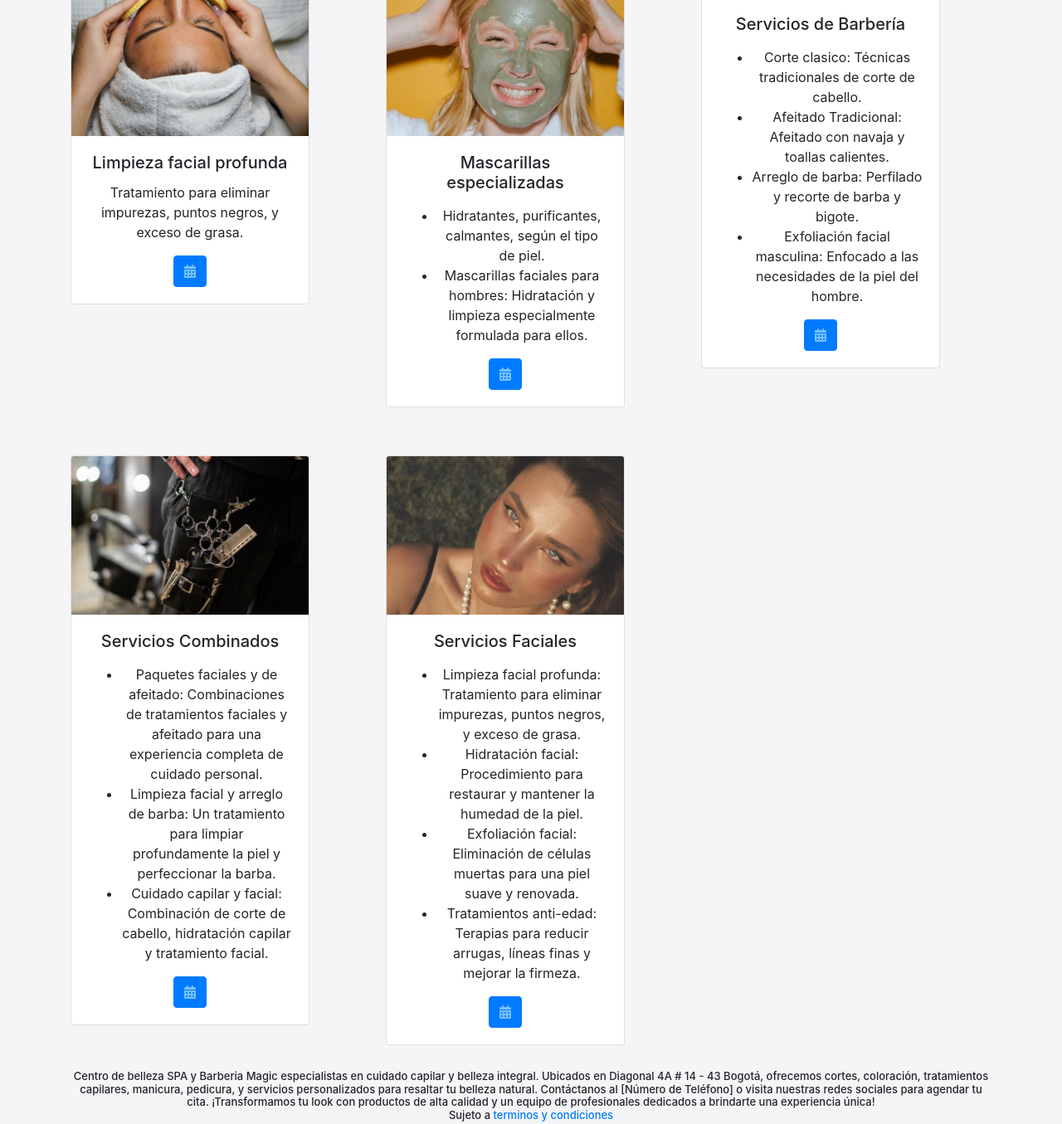
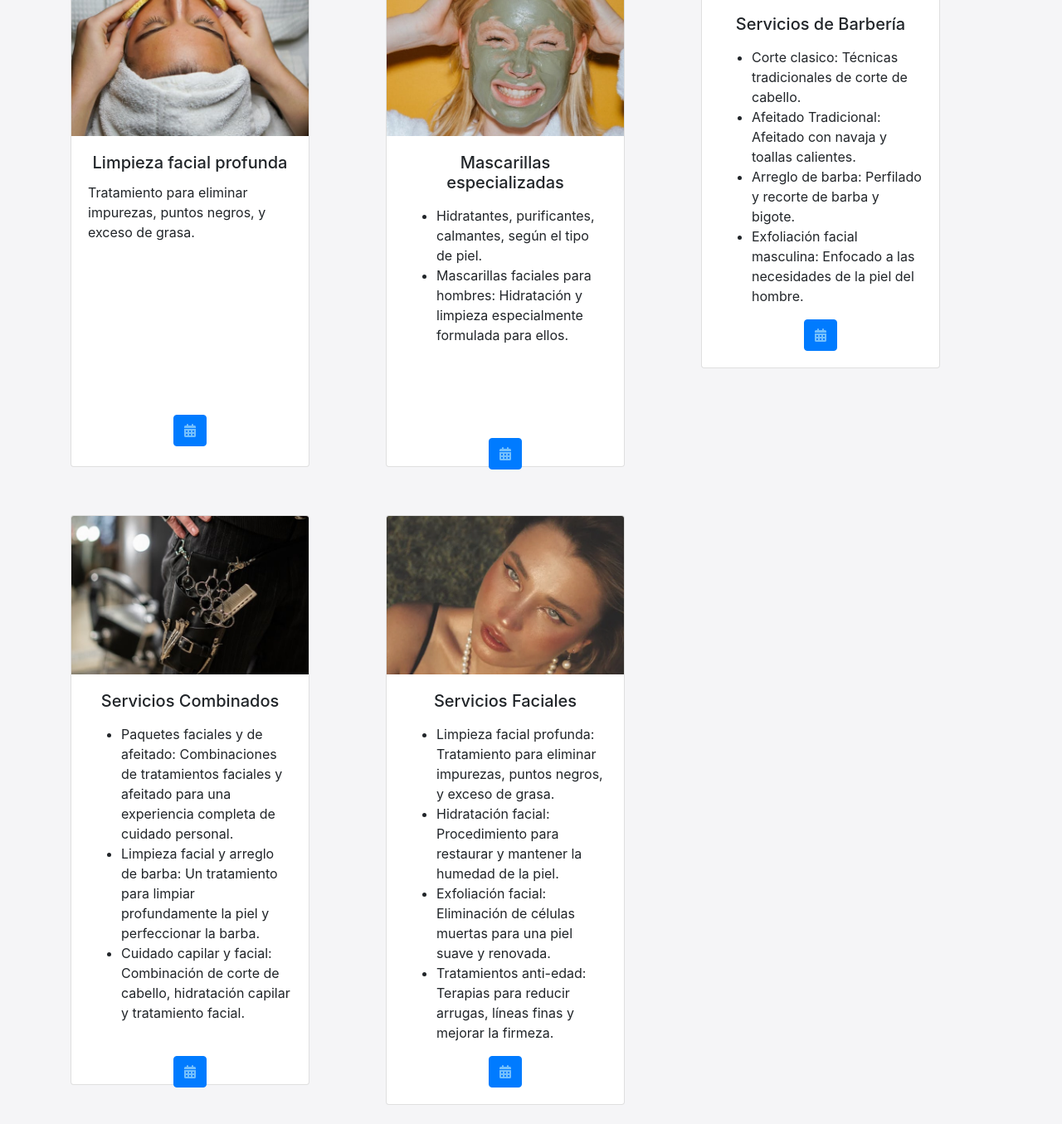
Before and after one commit to diegosanchez114/magicSalon, a plain HTML site: page facial.html in a window 1280 px wide. Shown: the part 553-1908 px from the top of the page at 83% size. Drawn offline with nearby package versions, Linux system fonts and the light colour scheme.

Commit message:
Ajustes de Forma Numero 2

```diff
--- a/facial.html
+++ b/facial.html
@@ -80,11 +80,11 @@
                 <div class="col-lg-4 col-md-6 col-sm-12">
                     <div class="card" style="width: 18rem;">
                         <img src="./assets/limpieza.jpg" class="card-img-top" alt="...">
-                        <div class="card-body">
+                        <div class="card-body" style="height: 398px;">
                             <h5 class="card-title">Limpieza facial profunda</h5>
-                            <p class="card-text">
+                            <p class="card-text" style="text-align: left;">
                                 Tratamiento para eliminar impurezas, puntos negros, y exceso de grasa.
-                            </p>
+                            </p><br><br><br><br><br><br><br><br>
                             <a href="#" class="btn btn-primary"><i class="fa-solid fa-calendar-days"
                                     style="color: #74C0FC;"></i></a>
                         </div>
@@ -94,12 +94,14 @@
                 <div class="col-lg-4 col-md-6 col-sm-12">
                     <div class="card" style="width: 18rem;">
                         <img src="./assets/mascarillas.jpg" class="card-img-top" alt="...">
-                        <div class="card-body">
+                        <div class="card-body" style="height: 398px;">
                             <h5 class="card-title">Mascarillas especializadas</h5>
-                            <p class="card-text"><ul><li>Hidratantes, purificantes, calmantes, según el tipo de piel.</li>
-                            <li>Mascarillas faciales para hombres: Hidratación y limpieza especialmente formulada para ellos.</li></ul>
-
-                            </p>
+                            <p class="card-text">
+                                <ul style="text-align: left;">
+                                    <li >Hidratantes, purificantes, calmantes, según el tipo de piel.</li>
+                                    <li>Mascarillas faciales para hombres: Hidratación y limpieza especialmente formulada para ellos.</li>
+                                </ul>
+                            </p><br><br><br><br>
                             <a href="#" class="btn btn-primary"><i class="fa-solid fa-calendar-days"
                                     style="color: #74C0FC;"></i></a>
                         </div>
@@ -112,7 +114,7 @@
                         <div class="card-body">
                             <h5 class="card-title">Servicios de Barbería</h5>
                             <p class="card-text">
-                            <ul>
+                            <ul style="text-align: left;">
                                 <li>Corte clasico: Técnicas tradicionales de corte de cabello.</li>
                                 <li>Afeitado Tradicional: Afeitado con navaja y toallas calientes.</li>
                                 <li>Arreglo de barba: Perfilado y recorte de barba y bigote.</li>
@@ -133,15 +135,15 @@
                 <div class="col-lg-4 col-md-6 col-sm-12">
                     <div class="card" style="width: 18rem;">
                         <img src="./assets/combinado.jpg" class="card-img-top" alt="...">
-                        <div class="card-body">
+                        <div class="card-body" style="height: 494px;">
                             <h5 class="card-title">Servicios Combinados</h5>
                             <p class="card-text">
-                            <ul>
+                            <ul style="text-align: left;">
                                 <li>Paquetes faciales y de afeitado: Combinaciones de tratamientos faciales y afeitado para una experiencia completa de cuidado personal.</li>
                                 <li>Limpieza facial y arreglo de barba: Un tratamiento para limpiar profundamente la piel y perfeccionar la barba.</li>
                                 <li>Cuidado capilar y facial: Combinación de corte de cabello, hidratación capilar y tratamiento facial.</li>
                             </ul>
-                            </p>
+                            </p><br>
                             <a href="#" class="btn btn-primary"><i class="fa-solid fa-calendar-days"
                                     style="color: #74C0FC;"></i></a>
                         </div>
@@ -154,7 +156,7 @@
                         <div class="card-body">
                             <h5 class="card-title">Servicios Faciales</h5>
                             <p class="card-text">
-                            <ul>
+                            <ul style="text-align: left;">
                                 <li>Limpieza facial profunda: Tratamiento para eliminar impurezas, puntos negros, y exceso de grasa.</li>
                                 <li>Hidratación facial: Procedimiento para restaurar y mantener la humedad de la piel.
                                 </li>
```
Also changed, not shown: corporal.html (+11 -11 lines), index.html (+4 -6 lines), styles/styles.css (+8 -0 lines), uñas.html (+7 -7 lines).
